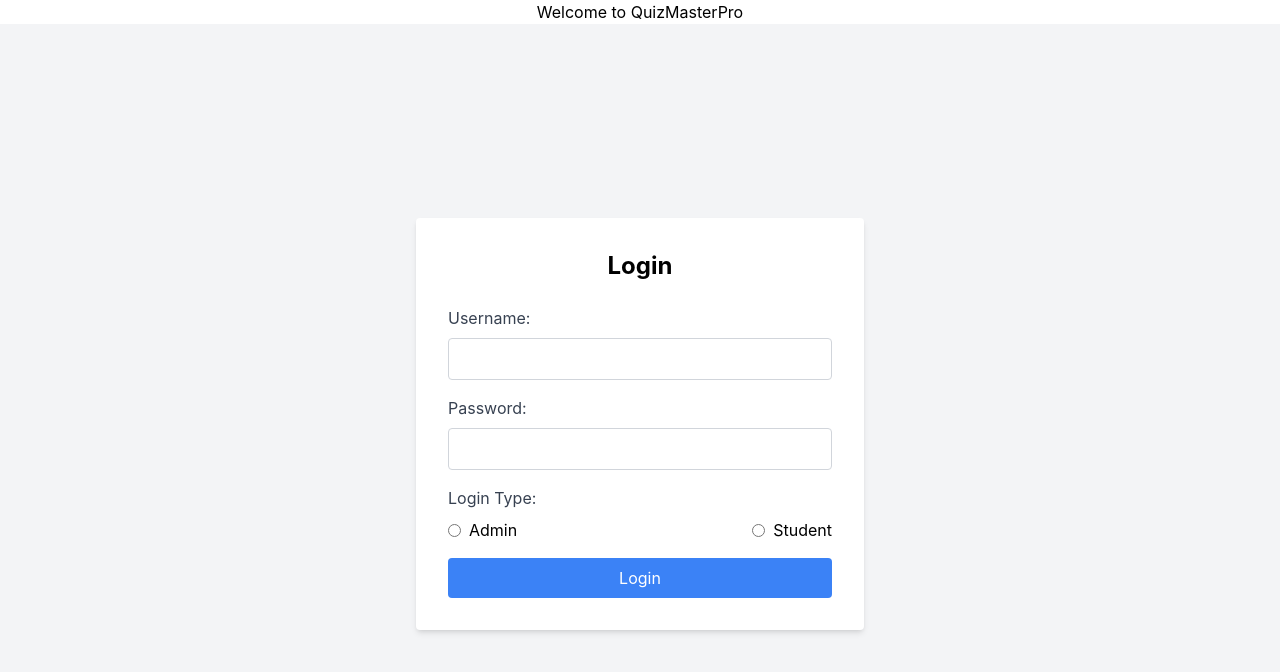
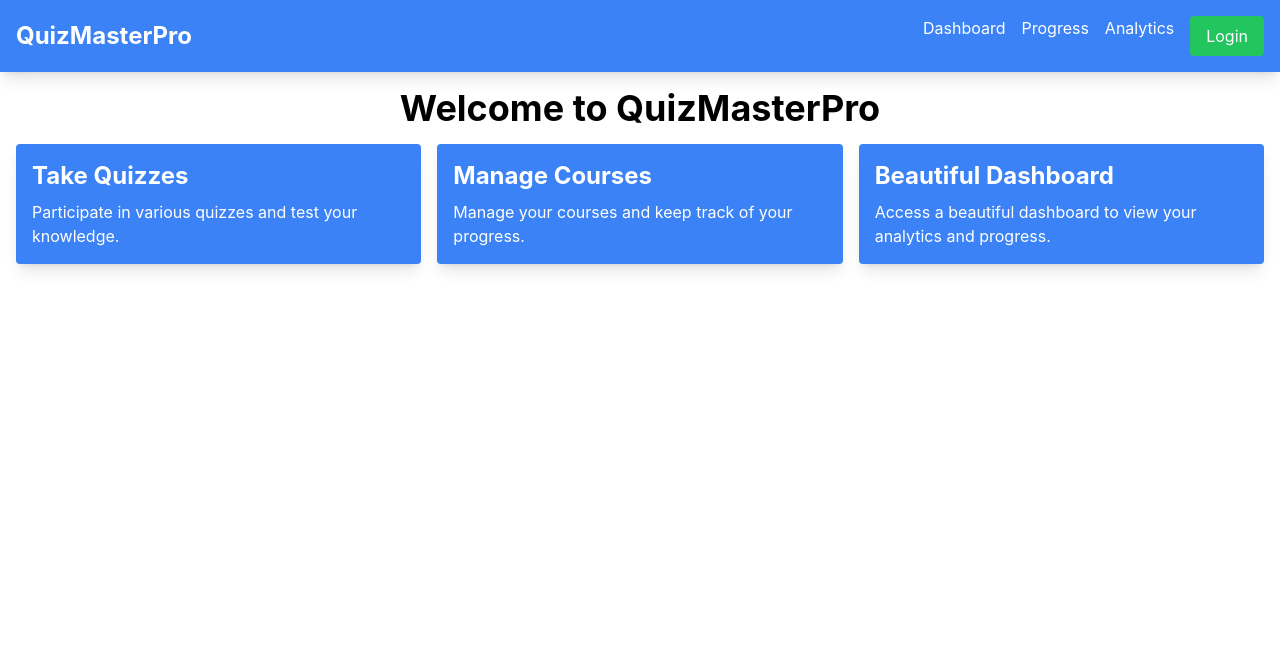
Before and after one commit to Abdullah-Mian/QuizMasterPro_WebEdition, a React (Create React App) app: page / in a window 1280 px wide. Shown: the top 672 px of the page. Built offline with nearby package versions, Linux system fonts and the light colour scheme.

Commit message:
creating nested routes

```diff
--- a/src/AdminDashboard.js
+++ b/src/AdminDashboard.js
@@ -4,7 +4,7 @@ import { AuthContext } from "./AuthContext";
 import { Routes, Route, Link } from "react-router-dom";
 import DegreePrograms from "./DegreePrograms";
 import Students from "./Students";
-import EnrollStudent from "./EnrollStudent"; // Ensure this path is correct
+import EnrollStudent from "./EnrollStudent";
 
 const AdminDashboard = () => {
   const { username } = useContext(AuthContext);
--- a/src/App.js
+++ b/src/App.js
@@ -1,6 +1,9 @@
 import React, { useEffect, useContext, useState } from "react";
 import "./App.css";
+import { Routes, Route, Navigate, useNavigate } from "react-router-dom";
 import Login from "./Login";
+import Home from "./Home";
+import Navigation from "./Navigation";
 import { AuthContext } from "./AuthContext";
 import StudentDashboard from "./StudentDashboard";
 import AdminDashboard from "./AdminDashboard";
@@ -8,6 +11,7 @@ import AdminDashboard from "./AdminDashboard";
 function App() {
   const { username, password, loginType, setUsername, setPassword } =
     useContext(AuthContext);
+  const navigate = useNavigate();
   const [verified, setVerified] = useState(false);
   const [loading, setLoading] = useState(false);
   const [error, setError] = useState(null);
@@ -32,6 +36,11 @@ function App() {
         if (response.ok) {
           console.log(data);
           setVerified(true);
+          if (loginType === "admin") {
+            navigate("/admin/dashboard");
+          } else {
+            navigate("/student/dashboard");
+          }
         } else {
           console.log(data);
           setError(data.error || "Failed to verify user");
@@ -55,53 +64,46 @@ function App() {
     setPassword("");
     setVerified(false);
     setError(null);
+    navigate("/");
   };
 
   return (
     <div className="App">
-      <header className="App-header">
-        <h1 className="text-center">Welcome to QuizMasterPro</h1>
-        <div className="container-center">
-          {!username || !password ? (
+      <Navigation />
+      <Routes>
+        <Route index element={<Home />} path="/" />
+        <Route
+          path="/login"
+          element={
             <Login
               onLogin={(username, password) => {
                 setUsername(username);
                 setPassword(password);
               }}
             />
-          ) : (
-            <div className="dashboard">
-              <div className="navbar bg-blue-500 text-white p-4 flex justify-between items-center">
-                <p>{username}</p>
-                <button
-                  onClick={handleLogout}
-                  className="bg-red-500 text-white p-2 rounded hover:bg-red-600"
-                >
-                  Logout
-                </button>
-              </div>
-
-              {loading && <p>Loading...</p>}
-
-              {error && (
-                <div className="error-message">
-                  <p>Error: {error}</p>
-                </div>
-              )}
-
-              {!loading && !error && verified && (
-                <>
-                  {loginType === "admin" ? (
-                    <AdminDashboard />
-                  ) : (
-                    <StudentDashboard />
-                  )}
-                </>
-              )}
-            </div>
-          )}
-        </div>
-      </header>
+          }
+        />
+        <Route
+          path="/admin/*"
+          element={
+            verified && loginType === "admin" ? (
+              <AdminDashboard />
+            ) : (
+              <Navigate to="/login" />
+            )
+          }
+        />
+        <Route
+          path="/student/*"
+          element={
+            verified && loginType === "student" ? (
+              <StudentDashboard />
+            ) : (
+              <Navigate to="/login" />
+            )
+          }
+        />
+      </Routes>
     </div>
   );
 }
--- /dev/null
+++ b/src/Home.js
@@ -0,0 +1,30 @@
+// src/Home.js
+import React from "react";
+
+const Home = () => {
+  return (
+    <div className="p-4">
+      <h1 className="text-4xl font-bold mb-4 text-center">
+        Welcome to QuizMasterPro
+      </h1>
+      <div className="grid grid-cols-1 md:grid-cols-3 gap-4">
+        <div className="bg-blue-500 text-white p-4 rounded shadow-lg">
+          <h2 className="text-2xl font-bold mb-2">Take Quizzes</h2>
+          <p>Participate in various quizzes and test your knowledge.</p>
+        </div>
+        <div className="bg-blue-500 text-white p-4 rounded shadow-lg">
+          <h2 className="text-2xl font-bold mb-2">Manage Courses</h2>
+          <p>Manage your courses and keep track of your progress.</p>
+        </div>
+        <div className="bg-blue-500 text-white p-4 rounded shadow-lg">
+          <h2 className="text-2xl font-bold mb-2">Beautiful Dashboard</h2>
+          <p>
+            Access a beautiful dashboard to view your analytics and progress.
+          </p>
+        </div>
+      </div>
+    </div>
+  );
+};
+
+export default Home;
--- a/src/Login.js
+++ b/src/Login.js
@@ -89,6 +89,7 @@ const Login = ({ onLogin }) => {
                 type="radio"
                 name="loginType"
                 value="admin"
+                required
                 checked={loginType === "admin"}
                 onChange={(e) => {
                   setLocalLoginType(e.target.value);
@@ -102,6 +103,7 @@ const Login = ({ onLogin }) => {
               <input
                 type="radio"
                 name="loginType"
+                required
                 value="student"
                 checked={loginType === "student"}
                 onChange={(e) => {
--- /dev/null
+++ b/src/Navigation.js
@@ -0,0 +1,55 @@
+// src/Navigation.js
+import React from "react";
+import { Link, useNavigate } from "react-router-dom";
+import { AuthContext } from "./AuthContext";
+
+const Navigation = () => {
+  const { username, setUsername, setPassword, setLoginType } =
+    React.useContext(AuthContext);
+  const navigate = useNavigate();
+
+  const handleLogout = () => {
+    setUsername("");
+    setPassword("");
+    setLoginType("");
+    navigate("/");
+  };
+
+  return (
+    <nav className="bg-blue-500 text-white p-4 shadow-lg">
+      <div className="container mx-auto flex justify-between items-center">
+        <Link to="/" className="text-2xl font-bold">
+          QuizMasterPro
+        </Link>
+        <div className="flex space-x-4">
+          <Link to="/dashboard" className="hover:underline">
+            Dashboard
+          </Link>
+          <Link to="/progress" className="hover:underline">
+            Progress
+          </Link>
+          <Link to="/analytics" className="hover:underline">
+            Analytics
+          </Link>
+          {username ? (
+            <button
+              onClick={handleLogout}
+              className="bg-red-500 px-4 py-2 rounded hover:bg-red-600"
+            >
+              Logout
+            </button>
+          ) : (
+            <Link
+              to="/login"
+              className="bg-green-500 px-4 py-2 rounded hover:bg-green-600"
+            >
+              Login
+            </Link>
+          )}
+        </div>
+      </div>
+    </nav>
+  );
+};
+
+export default Navigation;
--- a/src/index.css
+++ b/src/index.css
@@ -4,14 +4,14 @@
 
 body {
   margin: 0;
-  font-family: -apple-system, BlinkMacSystemFont, 'Segoe UI', 'Roboto', 'Oxygen',
-    'Ubuntu', 'Cantarell', 'Fira Sans', 'Droid Sans', 'Helvetica Neue',
+  font-family: -apple-system, BlinkMacSystemFont, "Segoe UI", "Roboto", "Oxygen",
+    "Ubuntu", "Cantarell", "Fira Sans", "Droid Sans", "Helvetica Neue",
     sans-serif;
   -webkit-font-smoothing: antialiased;
   -moz-osx-font-smoothing: grayscale;
 }
 
 code {
-  font-family: source-code-pro, Menlo, Monaco, Consolas, 'Courier New',
+  font-family: source-code-pro, Menlo, Monaco, Consolas, "Courier New",
     monospace;
 }
```
